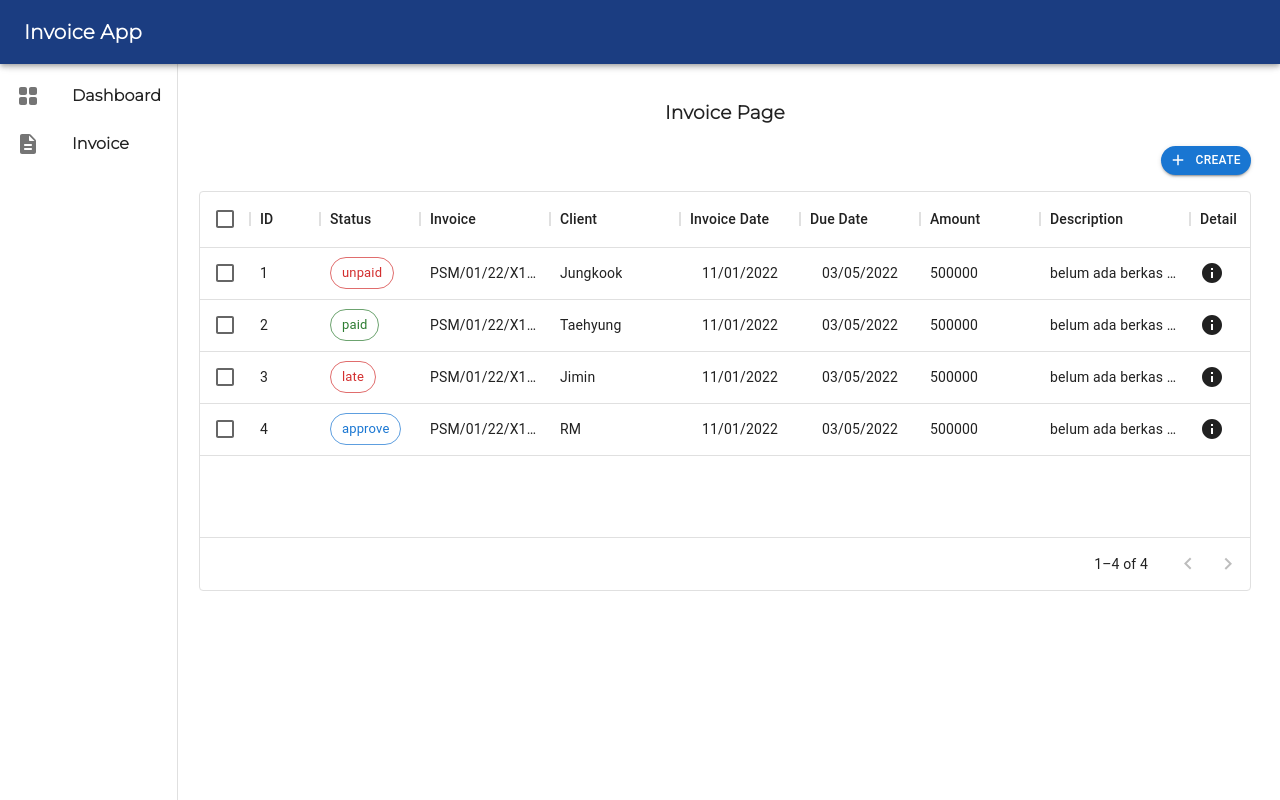
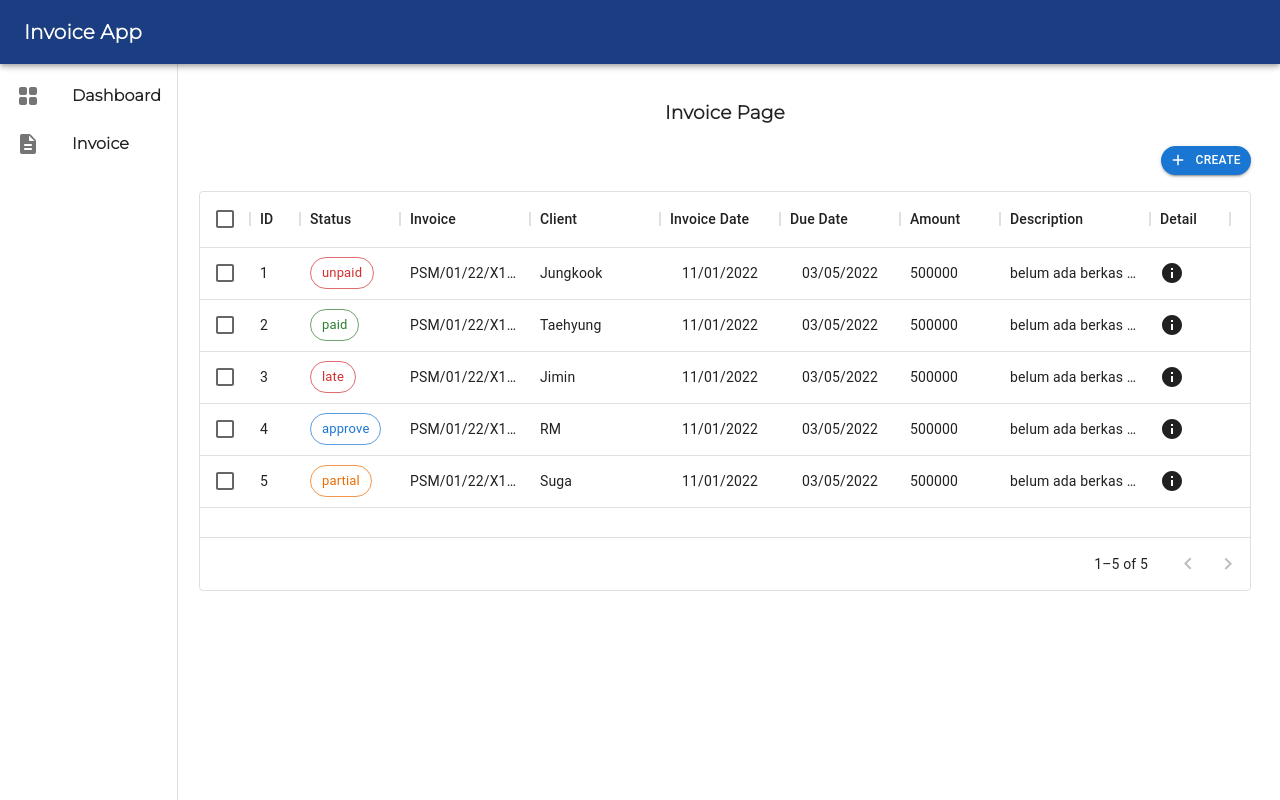
Before and after one commit to prosigmaka/fe-invoice, a React (Create React App) app in the folder invoice-app/: page /dashboard/invoice in a window 1280 px wide. Built offline with nearby package versions, Linux system fonts and the light colour scheme.

Commit message:
invoice table

```diff
--- a/invoice-app/src/Components/InvoiceTable/InvoiceTable.js
+++ b/invoice-app/src/Components/InvoiceTable/InvoiceTable.js
@@ -6,13 +6,13 @@ import clsx from 'clsx';
 import InfoIcon from '@mui/icons-material/Info';
 
 const columns = [
-  { field: 'id', headerName: 'ID', width: 70 },
+  { field: 'id', headerName: 'ID', width: 50 },
   { field: 'status', headerName: 'Status', width: 100,
-    cellClassName: (params) => clsx('payment-status', {
-      unpaid: params.value === "unpaid",
-      paid: params.value === "paid",
-      partial: params.value === "partial",
-    }),
+    // cellClassName: (params) => clsx('payment-status', {
+    //   unpaid: params.value === "unpaid",
+    //   paid: params.value === "paid",
+    //   partial: params.value === "partial",
+    // }),
     renderCell: (params) => {
         switch (params.value) {
           case "unpaid" : return <Chip variant='outlined' label={params.row.status} color="error"/>;
@@ -20,7 +20,6 @@ const columns = [
           case "partial" : return <Chip variant='outlined' label={params.row.status} color="warning"/>;
           case "late" : return <Chip variant='outlined' label={params.row.status} color="error"/>;
           case "approve" : return <Chip variant='outlined' label={params.row.status} color="primary"/>;
-          // default: return <Chip variant='outlined' label={params.row.status} color="primary"/>;
         }
       }
   },
@@ -28,7 +27,7 @@ const columns = [
   { field: 'clientName', headerName: 'Client', width: 130 },
   { field: 'invoiceDate', headerName: 'Invoice Date', width: 120, align:'center'},
   { field: 'dueDate', headerName: 'Due Date', width: 120, align:'center' },
-  { field: 'amount', type:'currency', headerName: 'Amount', width: 120 },
+  { field: 'amount', type:'currency', headerName: 'Amount', width: 100 },
   { field: 'description', headerName: 'Description', width: 150, },
   { field: 'detailInvoice', headerName: 'Detail', width: 80,
     renderCell: () => {
@@ -44,6 +43,7 @@ const rows = [
   { id: 2, status: 'paid', invoiceNum: 'PSM/01/22/X123', clientName:'Taehyung', invoiceDate: '11/01/2022', dueDate: '03/05/2022', amount: 500000, description: 'belum ada berkas yang dilengkapi', detailInvoice:'' },
   { id: 3, status: 'late', invoiceNum: 'PSM/01/22/X123', clientName:'Jimin', invoiceDate: '11/01/2022', dueDate: '03/05/2022', amount: 500000, description: 'belum ada berkas yang dilengkapi', detailInvoice:'' },
   { id: 4, status: 'approve', invoiceNum: 'PSM/01/22/X123', clientName:'RM', invoiceDate: '11/01/2022', dueDate: '03/05/2022', amount: 500000, description: 'belum ada berkas yang dilengkapi', detailInvoice:'' },
+  { id: 5, status: 'partial', invoiceNum: 'PSM/01/22/X123', clientName:'Suga', invoiceDate: '11/01/2022', dueDate: '03/05/2022', amount: 500000, description: 'belum ada berkas yang dilengkapi', detailInvoice:'' },
 ];
 
 export default function InvoiceTable() {
```
